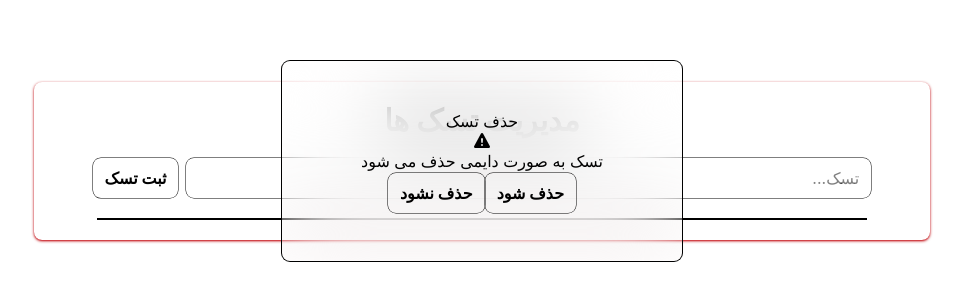
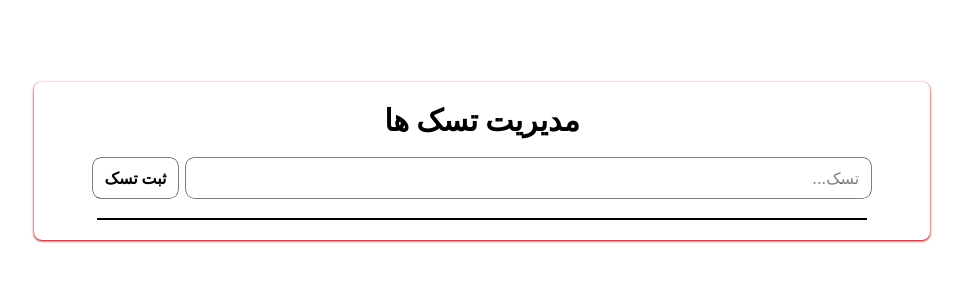
Before and after one commit to abdullahmohammadi-655/todo-list-with-html-tailwindcss-js, a website built with Vite: page index.html in a window 1280 px wide. Shown: the part 239-540 px from the top of the page, without its empty margins (158-1121 px from the left). Built offline with nearby package versions, Linux system fonts and the light colour scheme.

Commit message:
added hidden class

```diff
--- a/index.html
+++ b/index.html
@@ -24,7 +24,7 @@
            </form>
 
 
-           <div class="flex absolute inset-0 justify-center items-center h-screen">
+           <div class="flex absolute inset-0 justify-center items-center h-screen hidden">
                      <div class="w-100 h-50 ring-1 rounded-lg flex flex-col backdrop-blur-2xl items-center justify-center">
                            <p>حذف تسک </p>
                            <i class="fa-solid fa-warning"></i>
```
